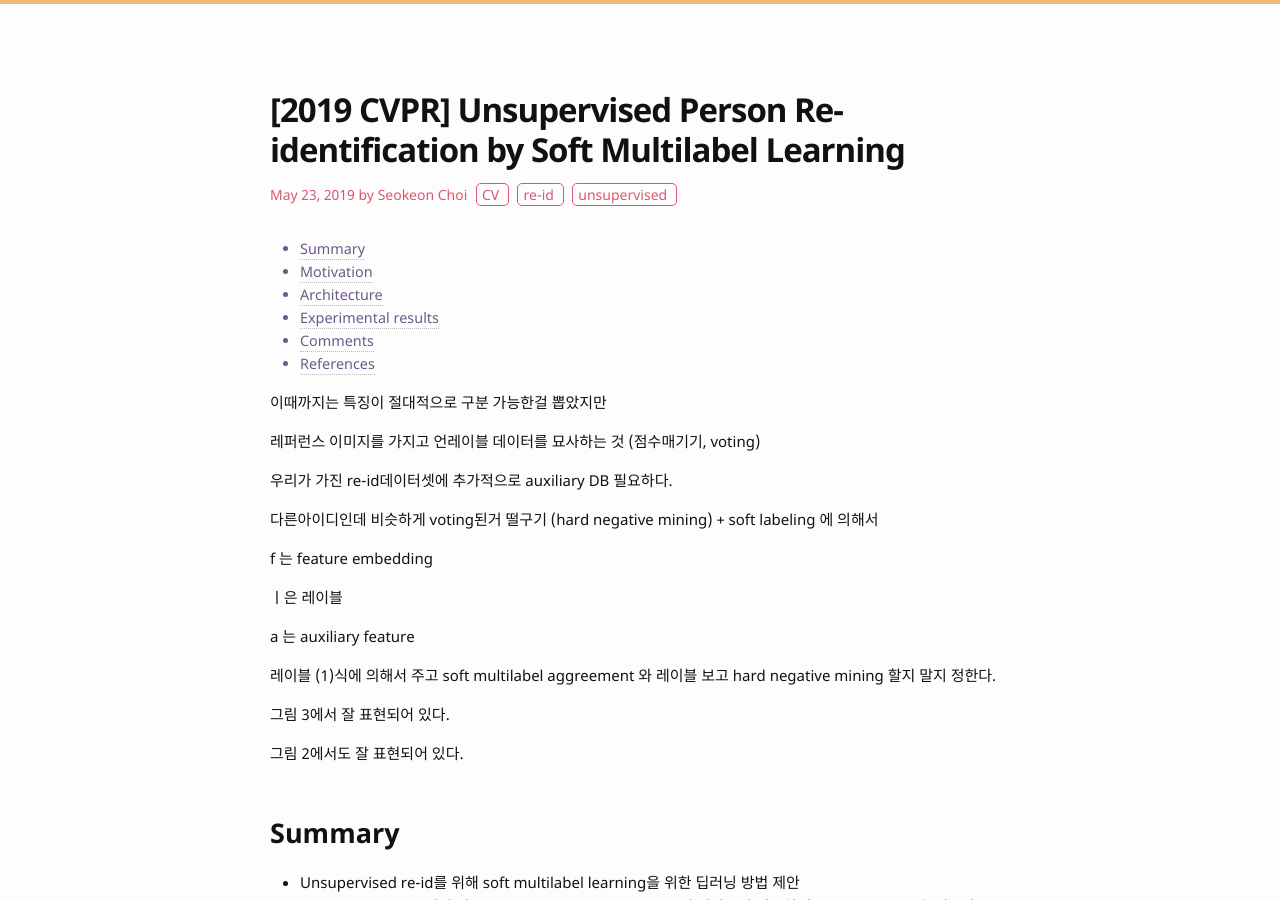
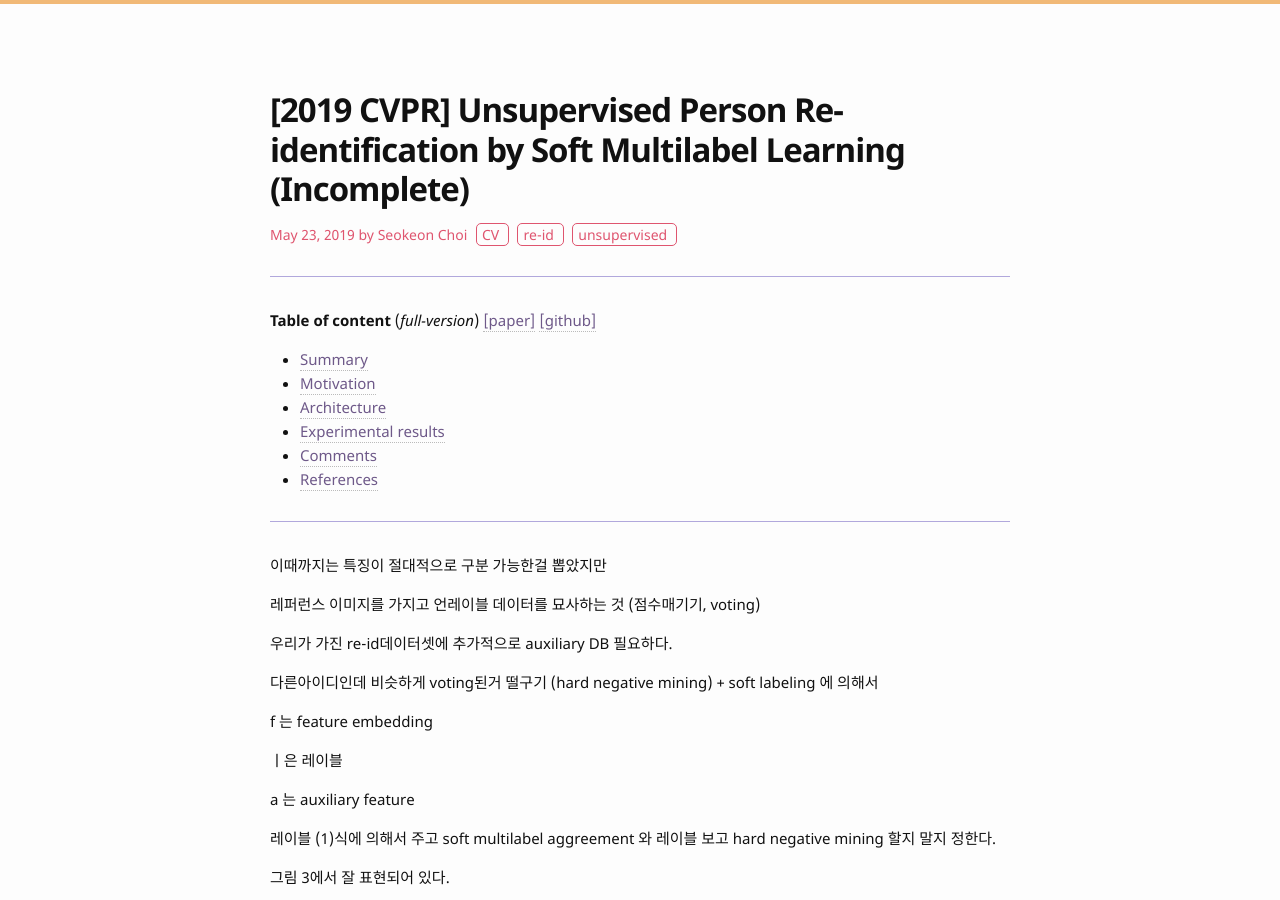
Before and after one commit to bismex/bismex.github.io, a Jekyll site: the page built from _posts/2019-05-23-MAR.md, in a window 1280 px wide and 900 px high. Built offline with Jekyll 4.4.1, drawn with Linux system fonts in a browser that asks for light colours.

Commit message:
Update 2019-05-23-MAR.md

```diff
--- a/_posts/2019-05-23-MAR.md
+++ b/_posts/2019-05-23-MAR.md
@@ -1,17 +1,21 @@
 ---
 layout: post
-title: "[2019 CVPR] Unsupervised Person Re-identification by Soft Multilabel Learning"
+title: "[2019 CVPR] Unsupervised Person Re-identification by Soft Multilabel Learning (Incomplete)"
 date: 2019-05-23 15:00:00
 tags: CV re-id unsupervised
 ---
 
 <!--more-->
 
+---
+
+**Table of content** (*full-version*)
+[[paper]](https://arxiv.org/pdf/1903.06325.pdf) [[github]](https://github.com/KovenYu/MAR)
 {: class="table-of-content"}
 * TOC
 {:toc}
 
-
+---
 
 이때까지는 특징이 절대적으로 구분 가능한걸 뽑았지만
 
```
